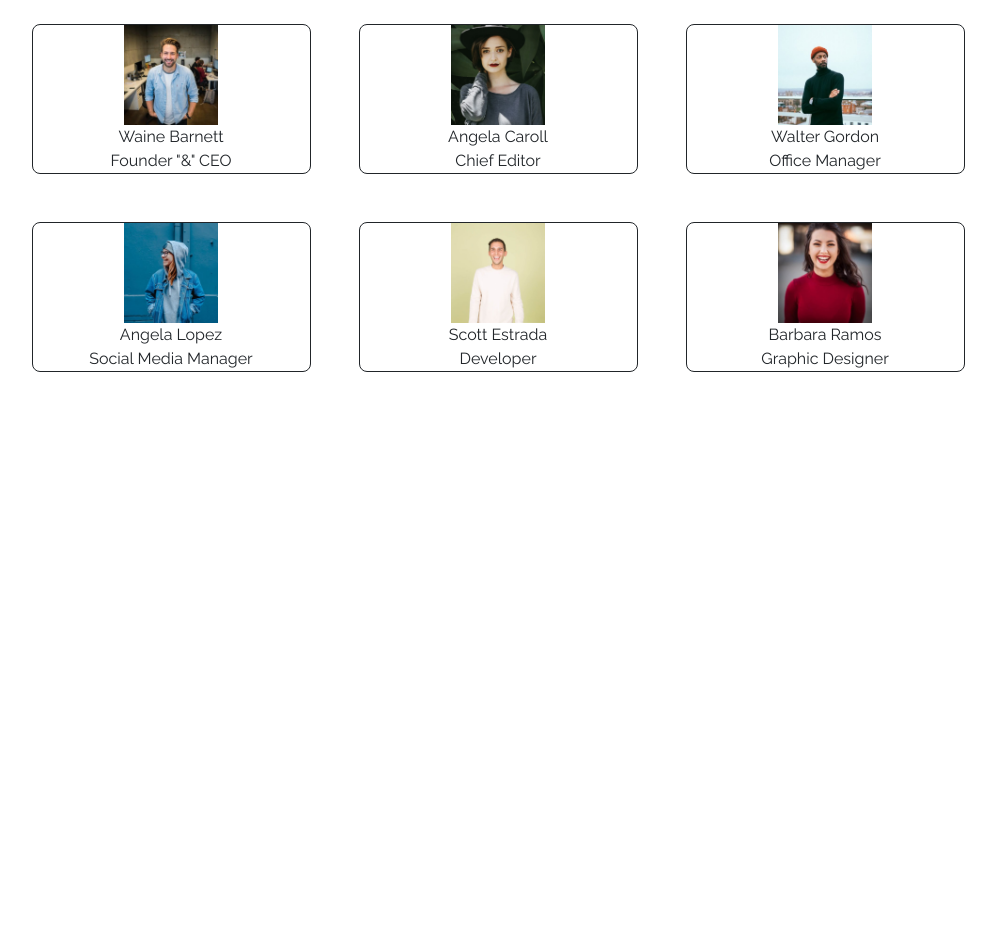
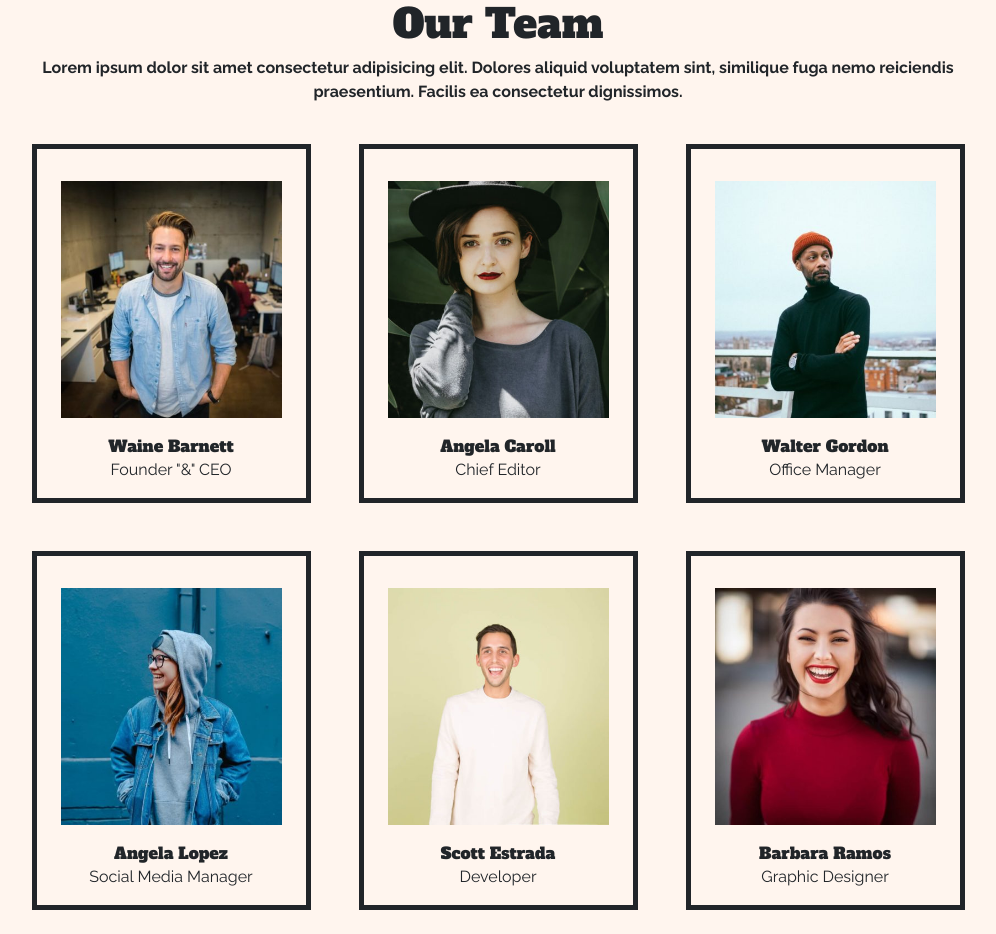
Before and after one commit to LorenzoCastiglion/js-our-team, a plain HTML site: page index.html in a window 1280 px wide. Shown: the whole page, without its empty margins (142-1138 px from the left). Before the commit the page ends 800 px from the top, so only its background shows below. Drawn offline with nearby package versions, Linux system fonts and the light colour scheme.

Commit message:
Stile √

```diff
--- a/JS/script.js
+++ b/JS/script.js
@@ -74,11 +74,15 @@ for(let element of team){
 
 const carte = document.querySelector('.container')
 
-carte.classList.add('row','flex-wrap', 'justify-content-center', 'align-items-center', 'm-auto')
+carte.classList.add('row','flex-wrap', 'justify-content-center',  'm-auto', 'text-center')
+
+
+
+function addCard(){
 
     for(let element of team){
         const carta = document.createElement('div');
-    carta.classList.add('text-center', 'col-3', 'm-4', 'rounded-3', 'border', 'border-dark' )
+        carta.classList.add( 'text-center', 'col-3', 'm-4', 'p-3','border', 'border-5', 'border-dark' )
 
 
         for(let key in element){
@@ -98,19 +102,21 @@ for(let element of team){
                 carta.append(innerCard);
             }
             else if(key == 'photo'){
+                // BONUS 1:
+                // Trasformare la stringa foto in una immagine effettiva
                 const innerCard =document.createElement('div')
-            innerCard.innerHTML = `<img src="../img/${element[key]}">`;
-            innerCard.classList.add('photo')
+                innerCard.innerHTML = `<img class="img-fluid my-3" src="../img/${element[key]}">`;
+                innerCard.classList.add('photo', 'px-2' )
                 carte.append(carta)
                 carta.prepend(innerCard);
-        }
-        // const innerCard = document.createElement('div');
-        // carta.innerHTML += element[key];
-        // carte.append(carta)
-        // carta.append(innerCard);
             }
 
         }
 
-// BONUS 1:
-// Trasformare la stringa foto in una immagine effettiva
+    }
+
+
+}
+
+
+addCard();
--- a/css/style.css
+++ b/css/style.css
@@ -9,11 +9,13 @@
 
 body{
 
+    background-color: seashell;
+
     font-family: 'Raleway', sans-serif;
 
 
 }
 
-.photo img{
-    height: 100px;
+h1,  .nome{
+    font-family: 'Alfa Slab One', cursive;
 }
--- a/index.html
+++ b/index.html
@@ -12,13 +12,18 @@
 </head>
 <body>
 
+        <div class="row justify-content-center align-content-center align-items-center m-auto text-center">
+            <h1 class="">Our Team</h1>
+            <p class="w-75 container-sm px-4"><strong>Lorem ipsum dolor sit amet consectetur adipisicing elit. Dolores aliquid voluptatem sint, similique fuga nemo reiciendis praesentium. Facilis ea consectetur dignissimos.</strong></p>
+        </div>
 
     <div class="container">
 
 
 
+    </div>
 
-    </div>
+
 
 </body>
 </html>
```
Lines whose indentation alone changed are shown as unchanged.
